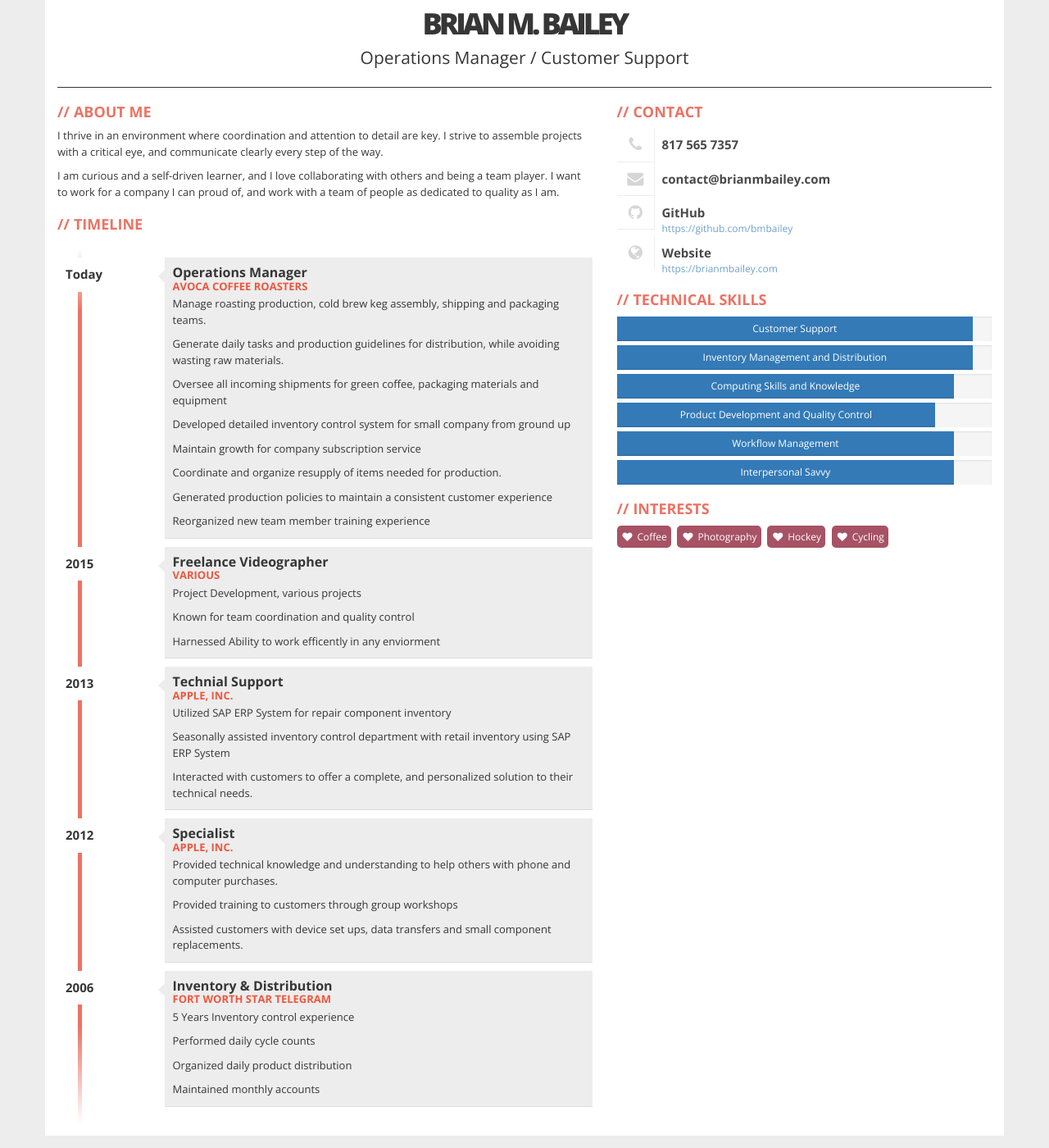
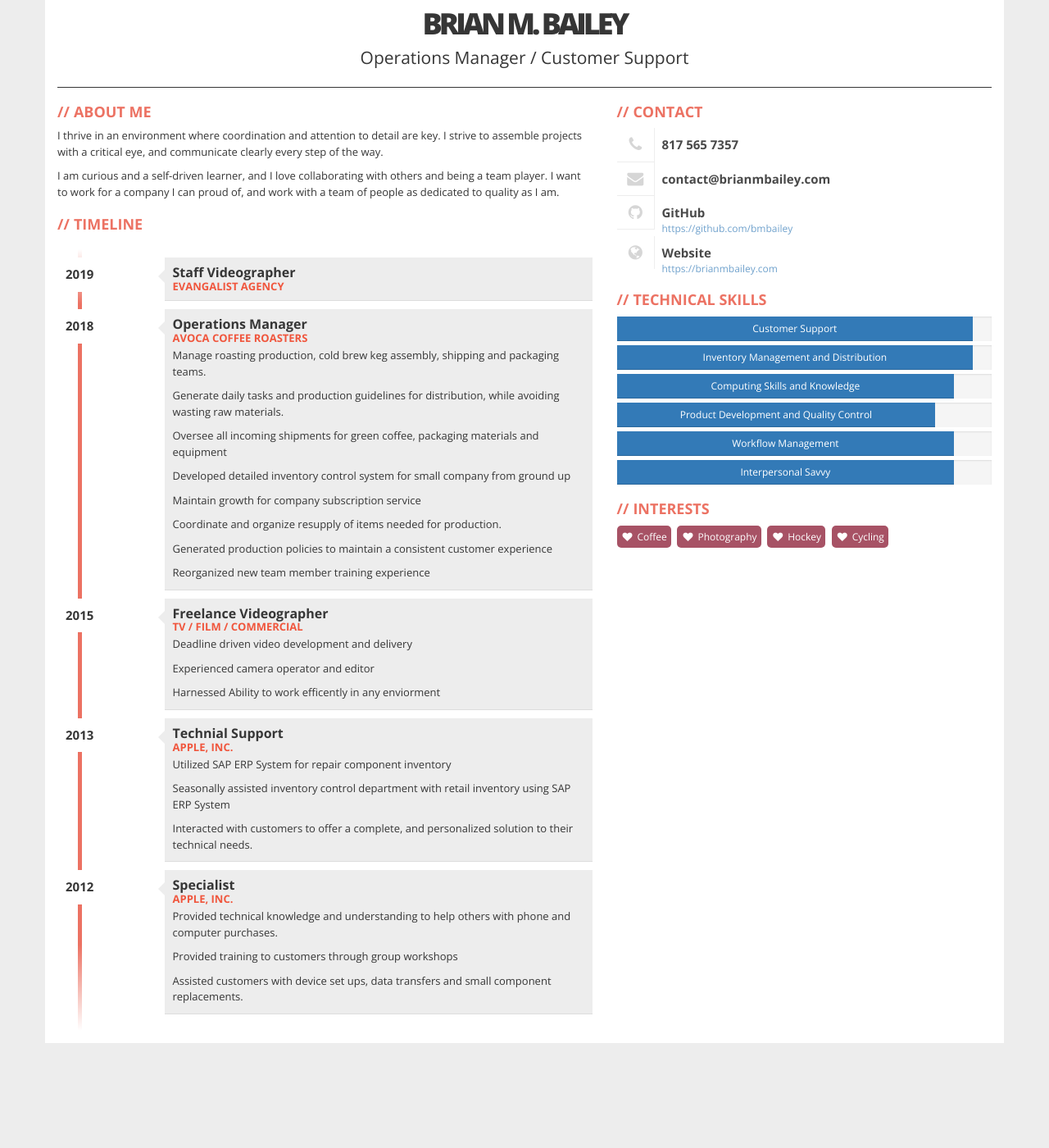
Before and after one commit to Bmbailey/Resume, a Jekyll site: the page built from index.html, in a window 1280 px wide and 1400 px high, scrolled down 166 px. Shown: the whole window at 82% size. Built offline with Jekyll 4.4.1, drawn with Linux system fonts in a browser that asks for light colours; nearby versions of some CDN libraries; after the commit the page ends 1453 px from its top, so only the background shows below that.

Commit message:
Updates to Timeline, removed Star Tele

```diff
--- a/_data/timeline.yml
+++ b/_data/timeline.yml
@@ -1,6 +1,14 @@
+- title: Staff Videographer
+  company: Evangalist Agency
+  year: 2019
+  description:
+    -
+    -
+    -
+
 - title: Operations Manager
   company: Avoca Coffee Roasters
-  year: Today
+  year: 2018
   description:
     - Manage roasting production, cold brew keg assembly, shipping and packaging teams.
     - Generate daily tasks and production guidelines for distribution, while avoiding wasting raw materials.
@@ -12,11 +20,11 @@
     - Reorganized new team member training experience
 
 - title: Freelance Videographer
-  company: Various
+  company: TV / Film / Commercial
   year: 2015
   description:
-    - Project Development, various projects
-    - Known for team coordination and quality control
+    - Deadline driven video development and delivery
+    - Experienced camera operator and editor
     - Harnessed Ability to work efficently in any enviorment
 
 - title: Technial Support
@@ -34,12 +42,3 @@
     - Provided technical knowledge and understanding to help others with phone and computer purchases.
     - Provided training to customers through group workshops
     - Assisted customers with device set ups, data transfers and small component replacements.
-
-- title: Inventory & Distribution
-  company: Fort Worth Star Telegram
-  year: 2006
-  description:
-    - 5 Years Inventory control experience
-    - Performed daily cycle counts
-    - Organized daily product distribution
-    - Maintained monthly accounts
```
